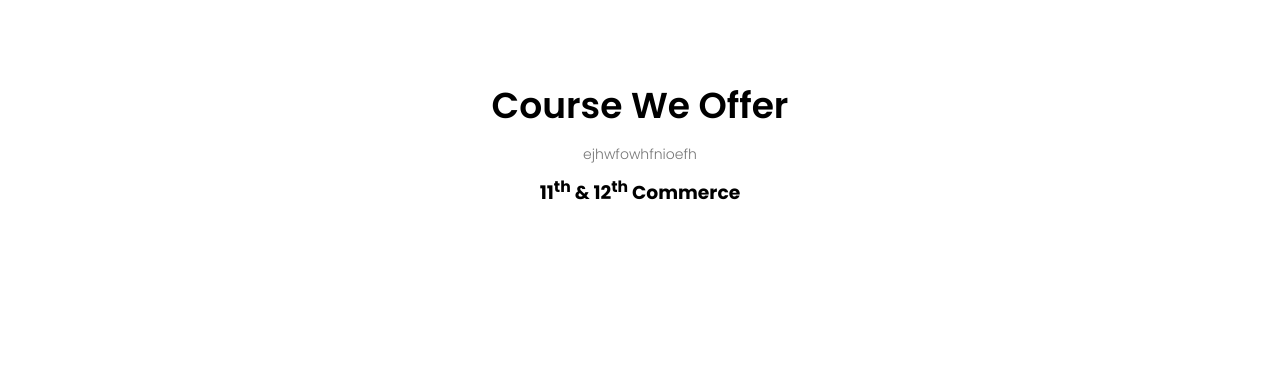
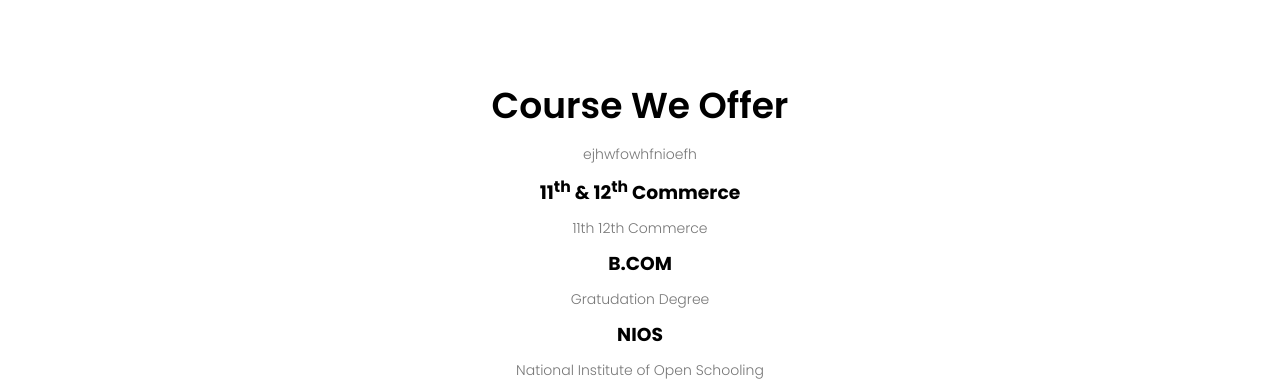
Before and after one commit to Mr-Kragg/Mr-Kragg.github.io, a plain HTML site: page index.html in a window 1280 px wide. Shown: the part 822-1213 px from the top of the page. Before the commit the page ends 1049 px from the top, so only its background shows below. Drawn offline with Linux system fonts and the light colour scheme.

Commit message:
Update index.html

```diff
--- a/index.html
+++ b/index.html
@@ -39,7 +39,19 @@
             <div class="course-col">
                 <h3>11<sup>th</sup> & 12<sup>th</sup> Commerce</h3>
                 <p>
-
+                    11th 12th Commerce
+                </p>
+            </div>
+            <div class="course-col">
+                <h3>B.COM</h3>
+                <p>
+                    Gratudation Degree
+                </p>
+            </div>
+            <div class="course-col">
+                <h3>NIOS</h3>
+                <p>
+                    National Institute of Open Schooling
                 </p>
             </div>
         </div>
```
